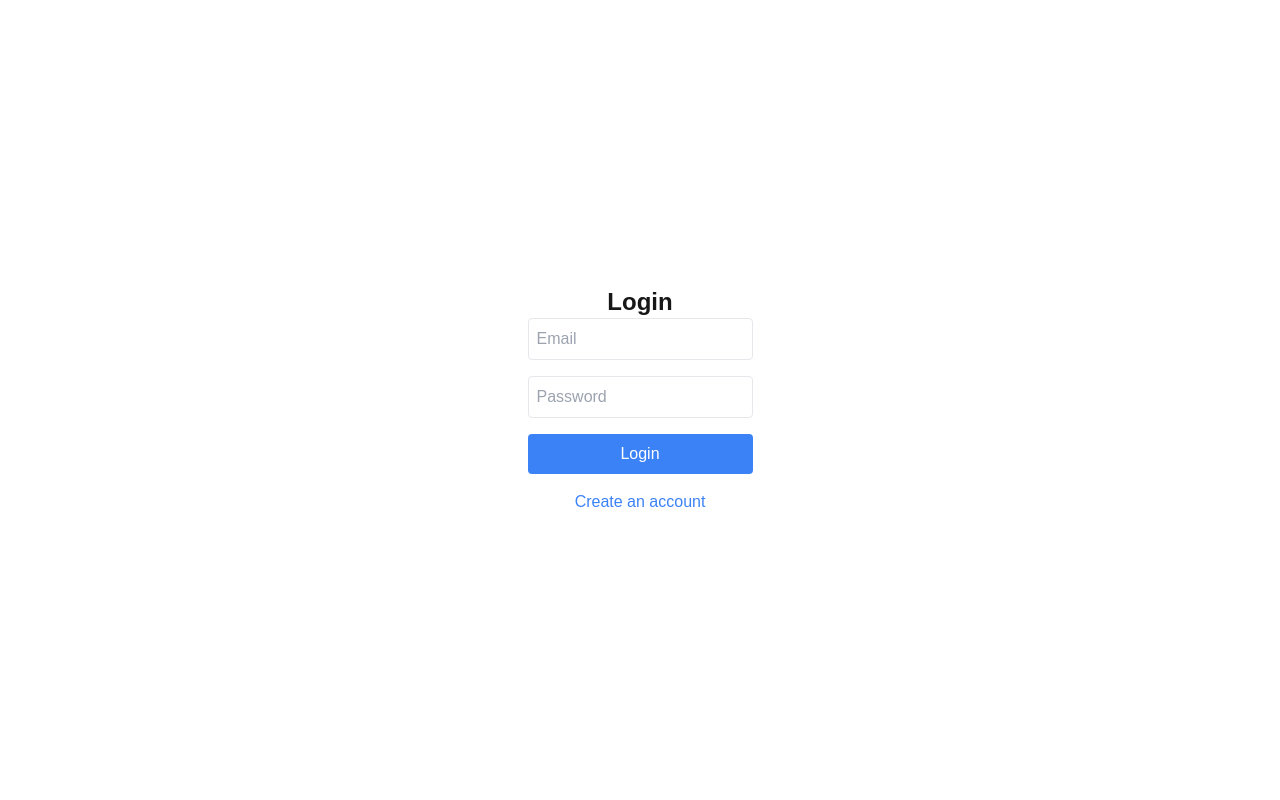
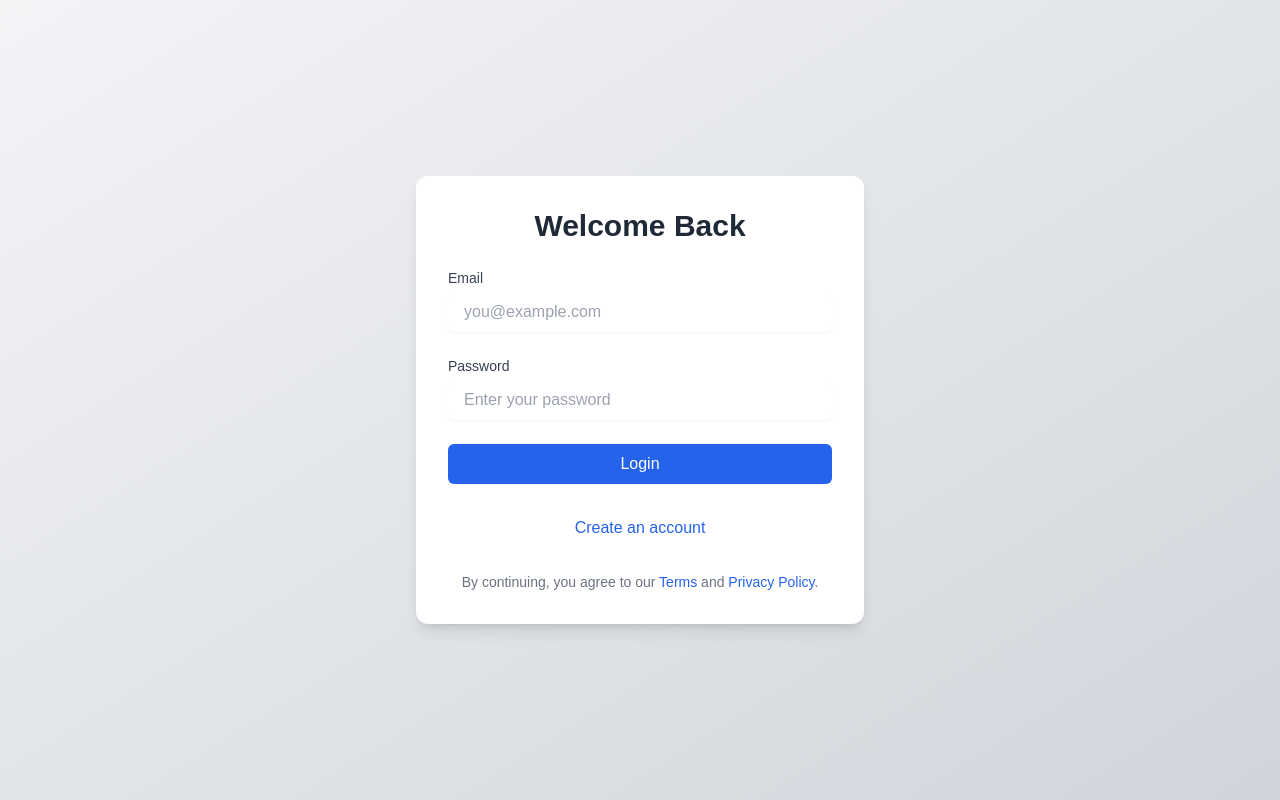
Before and after one commit to ShaheerSyed27/construction-tracker, a Next.js app: page /login in a window 1280 px wide. Built offline with nearby package versions, Linux system fonts and the light colour scheme.

Commit message:
login page update

```diff
--- a/src/app/login/page.tsx
+++ b/src/app/login/page.tsx
@@ -2,10 +2,7 @@
 "use client";
 import { useForm, SubmitHandler } from "react-hook-form";
 import { auth } from "../firebase";
-import {
-  signInWithEmailAndPassword,
-  createUserWithEmailAndPassword
-} from "firebase/auth";
+import { signInWithEmailAndPassword, createUserWithEmailAndPassword } from "firebase/auth";
 import { useState } from "react";
 
 // Define a type for the form inputs
@@ -18,7 +15,6 @@ export default function LoginPage() {
   const { register, handleSubmit } = useForm<LoginFormInputs>();
   const [isNewUser, setIsNewUser] = useState(false);
 
-  // Use the SubmitHandler type for the form submission function
   const onSubmit: SubmitHandler<LoginFormInputs> = async (data) => {
     const { email, password } = data;
     try {
@@ -31,41 +27,61 @@ export default function LoginPage() {
       }
     } catch (error) {
       if (error instanceof Error) {
-        alert(error.message); // Properly typed error handling
+        alert(error.message);
       }
     }
   };
 
   return (
-    <div className="flex flex-col items-center justify-center min-h-screen">
-      <h1 className="text-2xl font-bold">{isNewUser ? "Sign Up" : "Login"}</h1>
-      <form onSubmit={handleSubmit(onSubmit)} className="flex flex-col gap-4">
+    <div className="min-h-screen bg-gradient-to-br from-gray-100 to-gray-300 flex items-center justify-center px-6">
+      <div className="w-full max-w-md p-8 bg-white rounded-xl shadow-lg">
+        <h1 className="text-3xl font-extrabold text-center text-gray-800 mb-6">
+          {isNewUser ? "Create an Account" : "Welcome Back"}
+        </h1>
+        <form onSubmit={handleSubmit(onSubmit)} className="space-y-6">
+          <div>
+            <label className="block text-sm font-medium text-gray-700">Email</label>
             <input
               {...register("email", { required: true })}
               type="email"
-          placeholder="Email"
-          className="border p-2 rounded"
+              placeholder="you@example.com"
+              className="mt-1 block w-full px-4 py-2 rounded-md border-gray-300 shadow-sm focus:ring-blue-500 focus:border-blue-500"
             />
+          </div>
+
+          <div>
+            <label className="block text-sm font-medium text-gray-700">Password</label>
             <input
               {...register("password", { required: true })}
               type="password"
-          placeholder="Password"
-          className="border p-2 rounded"
+              placeholder="Enter your password"
+              className="mt-1 block w-full px-4 py-2 rounded-md border-gray-300 shadow-sm focus:ring-blue-500 focus:border-blue-500"
             />
+          </div>
+
           <button
             type="submit"
-          className="bg-blue-500 text-white p-2 rounded hover:bg-blue-700"
+            className="w-full bg-blue-600 text-white py-2 rounded-md hover:bg-blue-700 focus:outline-none focus:ring focus:ring-blue-300"
           >
             {isNewUser ? "Sign Up" : "Login"}
           </button>
+
           <button
             type="button"
             onClick={() => setIsNewUser(!isNewUser)}
-          className="text-blue-500"
+            className="w-full text-blue-600 py-2 mt-4 hover:underline"
           >
             {isNewUser ? "Already have an account? Login" : "Create an account"}
           </button>
         </form>
+
+        <div className="mt-6 text-center">
+          <p className="text-sm text-gray-500">
+            By continuing, you agree to our <a href="#" className="text-blue-600 hover:underline">Terms</a> and{" "}
+            <a href="#" className="text-blue-600 hover:underline">Privacy Policy</a>.
+          </p>
+        </div>
+      </div>
     </div>
   );
 }
```
Lines whose indentation alone changed are shown as unchanged.
